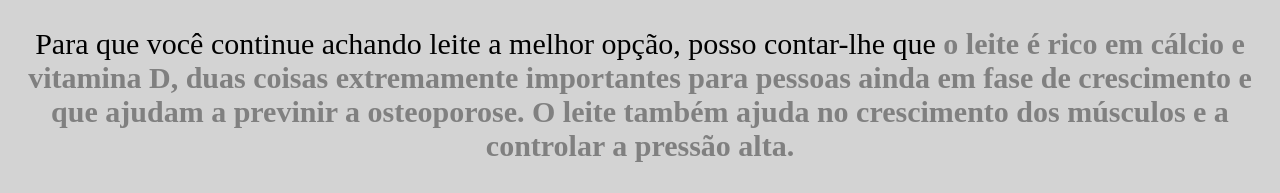
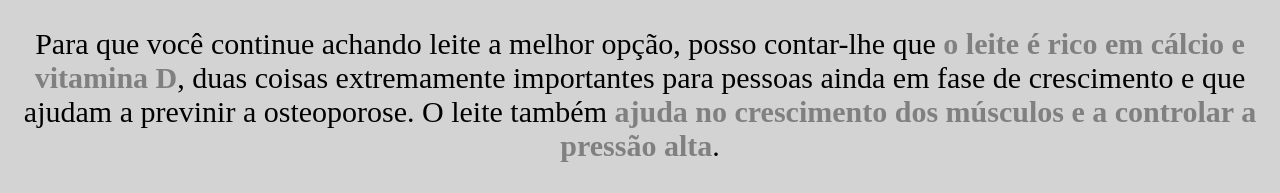
Before and after one commit to DaleMarcio/Receita-leite, a plain HTML site: page index.html in a window 1280 px wide. Shown: the part 737-930 px from the top of the page. Drawn offline with Linux system fonts and the light colour scheme.

Commit message:
Update index.html

```diff
--- a/index.html
+++ b/index.html
@@ -19,7 +19,7 @@
 	o resultado final não mudará muito, entretanto, com mais água a massa do bolo
 	se torna mais úmida e este excesso de umidade pode fazer seu bolo demorar mais para terminar de assar.</p>
 <p>Para que você continue achando leite a melhor opção, posso contar-lhe que <strong>o leite é rico em
-	cálcio e vitamina D</stong>, duas coisas extremamente importantes para pessoas ainda em fase de crescimento e que
+	cálcio e vitamina D</strong>, duas coisas extremamente importantes para pessoas ainda em fase de crescimento e que
 	ajudam a previnir a osteoporose. O leite também <strong>ajuda no crescimento dos músculos e a controlar a
 	pressão alta</strong>.</p>
 <div>
```
